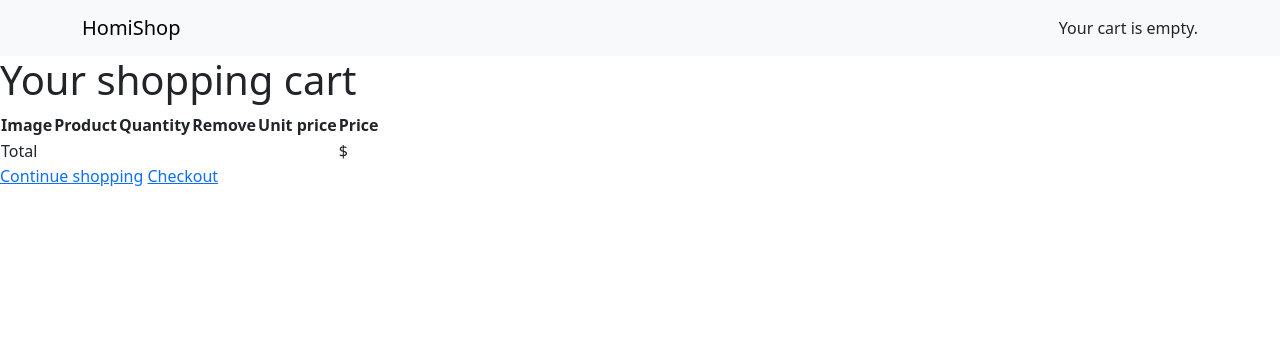
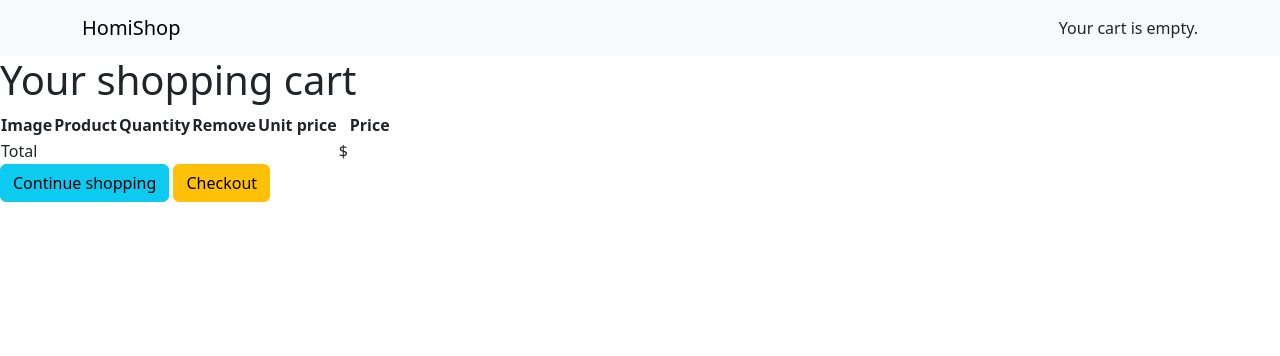
Before and after one commit to HomiCode/HomiShop, a Django app: template cart/templates/cart/detail.html in a window 1280 px wide. Shown: the top 356 px of the page. Run offline with Django 4.2, Linux system fonts and the light colour scheme; the template is opened without the code that fills it, so the values that code supplies are empty.

Commit message:
Some Designs

```diff
--- a/cart/templates/cart/detail.html
+++ b/cart/templates/cart/detail.html
@@ -13,6 +13,7 @@ Your shopping cart
 <th>Quantity</th>
 <th>Remove</th>
 <th>Unit price</th>
+<th>    </th>
 <th>Price</th>
 </tr>
 </thead>
@@ -23,7 +24,7 @@ Your shopping cart
 <td>
 <a href="{{ product.get_absolute_url }}">
 <img src="{% if product.image %}{{ product.image.url }}
-{% else %}{% static 'img/no_image.png' %}{% endif %}">
+{% else %}{% static 'img/no_image.png' %}{% endif %}" style="max-width: 540px;">
 </a>
 </td>
 <td>{{ product.name }}</td>
@@ -31,22 +32,25 @@ Your shopping cart
     <form action="{% url 'cart:cart_add' product.id %}" method="post">
         {{ item.update_quantity_form.quantity }}
         {{ item.update_quantity_form.override }}
-        <input type="submit" value="Update">
+        <input type="submit" value="Update" class="btn btn-success">
         {% csrf_token %}
     </form>
 </td>
 <td>
 <form action="{% url 'cart:cart_remove' product.id %}"
 method="post">
-<input type="submit" value="Remove">
+<input type="submit" value="Remove" class="btn btn-danger">
 {% csrf_token %}
 </form>
 </td>
+<td>    </td>
 <td class="num">${{ item.price }}</td>
+<td>    </td>
 <td class="num">${{ item.total_price }}</td>
 </tr>
 {% endwith %}
 {% endfor %}
+
 <tr class="total">
 <td>Total</td>
 <td colspan="4"></td>
@@ -55,8 +59,8 @@ method="post">
 </tbody>
 </table>
 <p class="text-right">
-<a href="{% url 'shop:product_list' %}" class="buttonlight">Continue shopping</a>
-<a href="{% url 'orders:order_create' %}" class="button">
+<a href="{% url 'shop:product_list' %}" class="buttonlight btn btn-info">Continue shopping</a>
+<a href="{% url 'orders:order_create' %}" class="button btn btn-warning">
     Checkout
     </a>
 </p>
--- a/shop/templates/shop/base.html
+++ b/shop/templates/shop/base.html
@@ -9,7 +9,7 @@
 <body>
     <nav class="navbar navbar-expand-lg bg-body-tertiary">
         <div class="container-md">
-          <a class="navbar-brand" href="#">HomiShop</a>
+          <a class="navbar-brand" href="{% url 'shop:product_list' %}">HomiShop</a>
           <div id="subheader">
             <div class="cart">
                 {% with total_items=cart|length %}
```
Also changed, not shown: shop/templates/shop/product/detail.html (+11 -11 lines), db.sqlite3.
